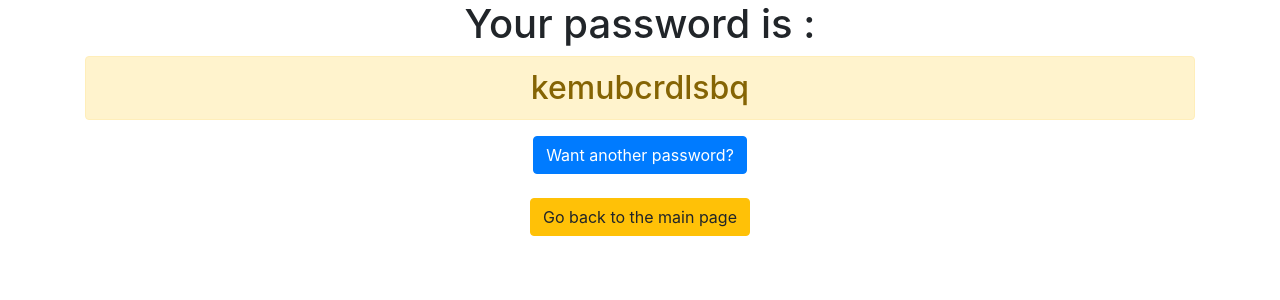
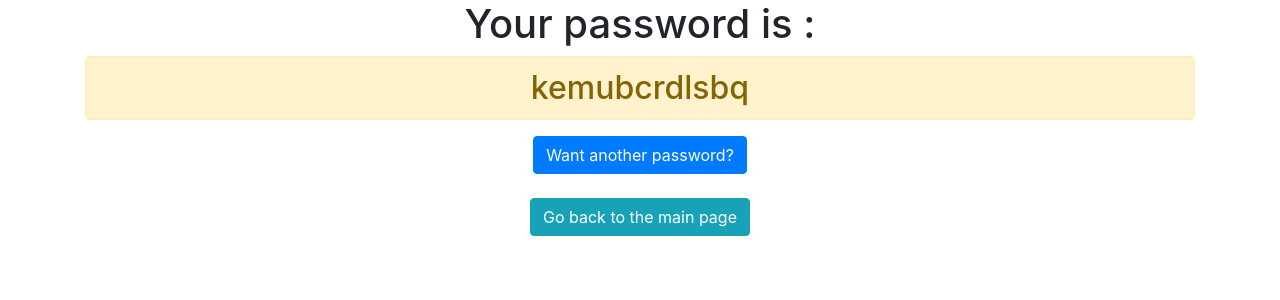
Before and after one commit to Gaai-san/django3-password-generator, a Django app: page /password/ in a window 1280 px wide. Shown: the top 300 px of the page. Run offline with Django 4.2, Linux system fonts and the light colour scheme.

Commit message:
i made some tweaks

```diff
--- a/generatorapp/templates/generatorapp/password.html
+++ b/generatorapp/templates/generatorapp/password.html
@@ -6,5 +6,5 @@
     <a href="{{ request.get_full_path }}" class="btn btn-primary">Want another password?</a>
     <br>
     <br>
-    <a href="{% url 'home' %}" class="btn btn-warning">Go back to the main page</a>
+    <a href="{% url 'home' %}" class="btn btn-info">Go back to the main page</a>
 </div>
```
